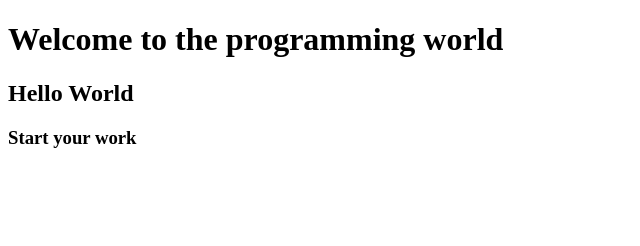
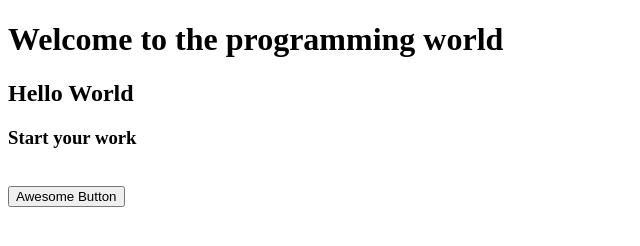
Before and after one commit to FaizulOsman/test, a plain HTML site: page index.html in a window 1280 px wide. Shown: the whole page, without its empty margins (0-640 px from the left). Drawn offline with Linux system fonts and the light colour scheme.

Commit message:
awesome-btn

```diff
--- a/index.html
+++ b/index.html
@@ -10,5 +10,7 @@
     <h1>Welcome to the programming world</h1>
     <h2>Hello World</h2>
     <h3>Start your work</h3>
+    <br>
+    <button>Awesome Button</button>
 </body>
 </html>
```
